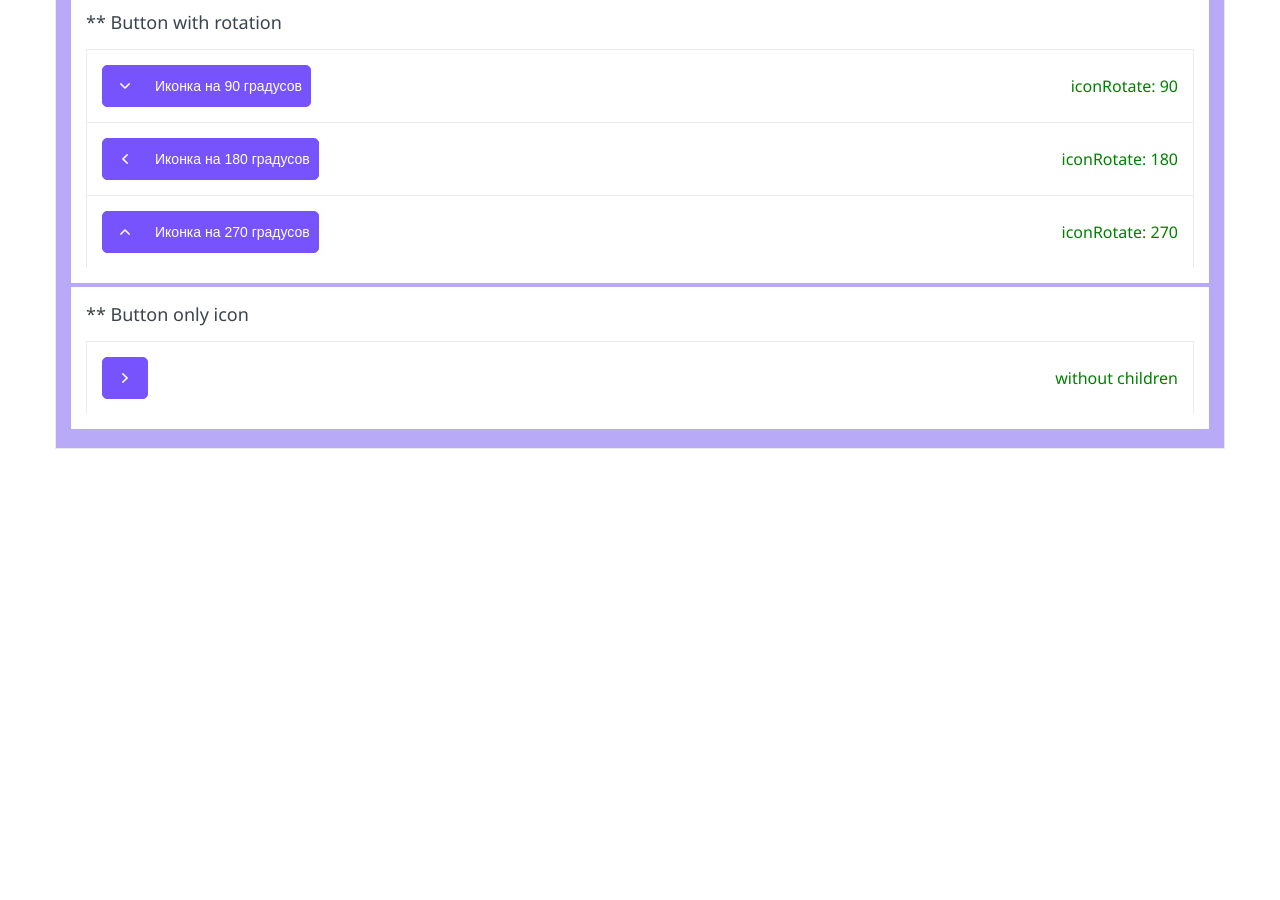
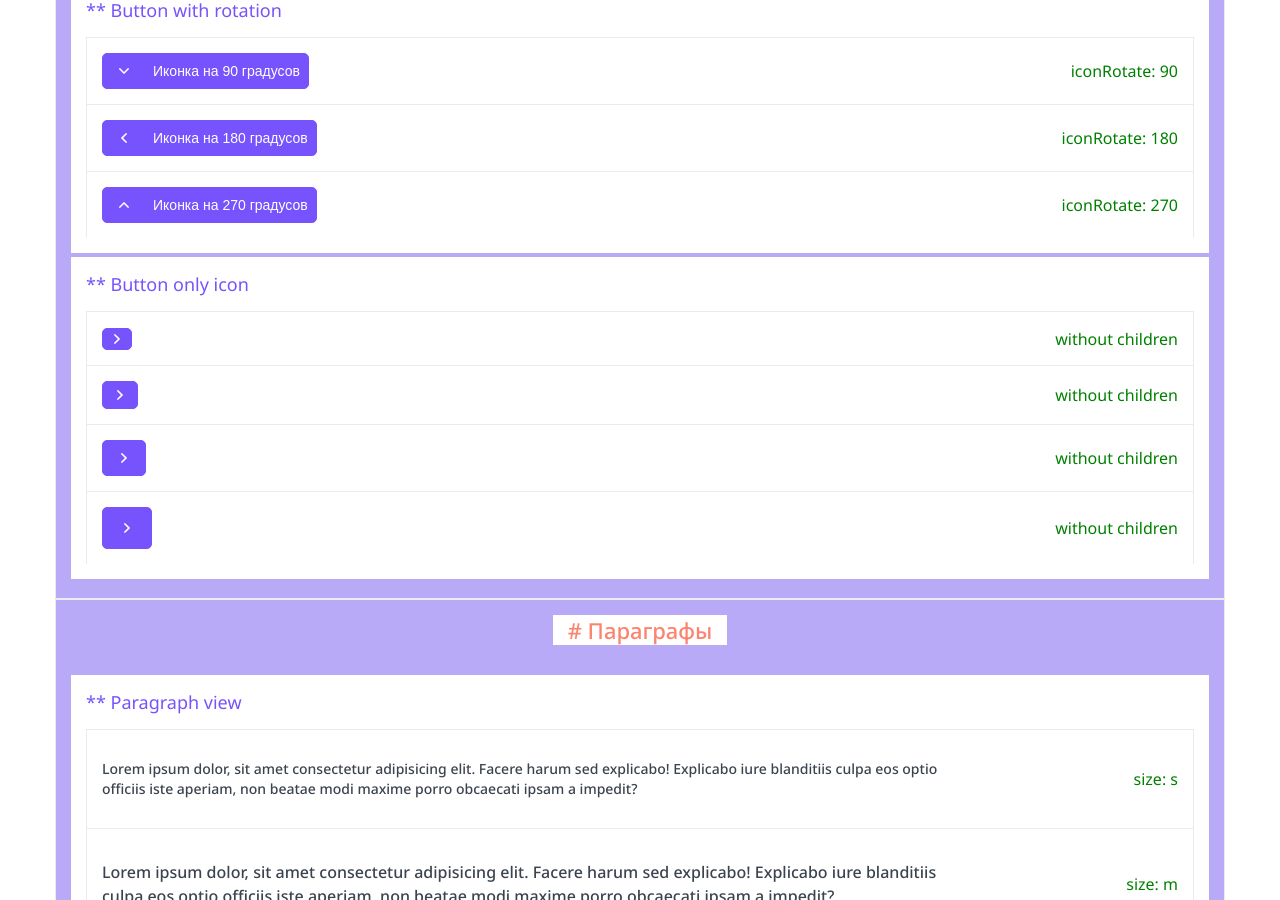
Before and after one commit to mr-scrpt/nextjs-top-app, a Next.js app: page /kit in a window 1280 px wide. Shown: the part 880-1780 px from the top of the page. Before the commit the page ends 1329 px from the top, so only its background shows below. Built offline with nearby package versions, Linux system fonts and the light colour scheme.

Commit message:
implemented: paragraph

```diff
--- a/components/Button/Button.module.css
+++ b/components/Button/Button.module.css
@@ -222,27 +222,29 @@ button.button_view_transparent:hover {
 }
 
 .button.button_size_s .icon {
-  width: 14px;
+  width: 20px;
+  height: 20px;
   margin: 0 4px;
 
   background-size: contain;
 }
 
 .button.button_size_m .icon {
-  width: 16px;
+  width: 26px;
+  height: 26px;
   margin: 0 4px;
 
   background-size: contain;
 }
 
 .button.button_size_l .icon {
-  width: 36px;
-  height: 40px;
+  width: 34px;
+  height: 34px;
   margin: 0 4px;
 }
 
 .button.button_size_xl .icon {
-  width: 42px;
-  height: 38px;
+  width: 40px;
+  height: 40px;
   margin: 0 4px;
 }
--- /dev/null
+++ b/components/Paragraph/Paragraph.module.css
@@ -0,0 +1,43 @@
+.paragraph {
+  font-weight: 400;
+}
+
+.paragraph.paragraph_size_s {
+  font-size: 14px;
+  line-height: 20px;
+}
+
+.paragraph.paragraph_size_m {
+  font-size: 16px;
+  line-height: 24px;
+}
+
+.paragraph.paragraph_size_l {
+  font-size: 18px;
+  line-height: 28px;
+}
+
+.paragraph.paragraph_size_xl {
+  font-size: 22px;
+  line-height: 32px;
+}
+
+.paragraph.paragraph_view_i {
+  font-style: italic;
+}
+
+.paragraph.paragraph_view_b_300 {
+  font-weight: 300;
+}
+
+.paragraph.paragraph_view_b_500 {
+  font-weight: 500;
+}
+
+.paragraph.paragraph_view_b_600 {
+  font-weight: 600;
+}
+
+.paragraph.paragraph_view_b_700 {
+  font-weight: 700;
+}
--- /dev/null
+++ b/components/Paragraph/Paragraph.tsx
@@ -0,0 +1,32 @@
+import { ParagraphProps } from './Paragraph.props';
+import cn from 'classnames';
+import styles from './Paragraph.module.css';
+export const Paragraph = ({
+  size='l',
+  children,
+  className,
+  view='normal',
+  weight='500',
+  ...props
+}: ParagraphProps) :JSX.Element => {
+  const paragraphClass = cn(styles.paragraph, {
+    [ styles.paragraph_size_s ]: size === 's',
+    [ styles.paragraph_size_m ]: size === 'm',
+    [ styles.paragraph_size_l ]: size === 'l',
+    [ styles.paragraph_size_xl ]: size === 'xl',
+
+    [ styles.paragraph_view_i ]: view === 'i',
+    [ styles.paragraph_view_b_300 ]: weight === '300',
+    [ styles.paragraph_view_b_500 ]: weight === '500',
+    [ styles.paragraph_view_b_600 ]: weight === '600',
+    [ styles.paragraph_view_b_700 ]: weight === '700',
+  }, className);
+  return (
+    <p
+      className={ paragraphClass }
+      { ...props }
+    >
+      {children}
+    </p>
+  );
+};
--- a/components/Title/Title.tsx
+++ b/components/Title/Title.tsx
@@ -1,9 +1,9 @@
 import { TitleProps } from './Title.props';
 import styles from './Title.module.css';
-import cx from 'classnames';
+import cn from 'classnames';
 export const Title = ({ tag, children, className, ...props }:TitleProps): JSX.Element => {
 
-  const titleClass = cx(styles.title, className, {
+  const titleClass = cn(styles.title, className, {
     [ styles.title_main ]: tag ==='h1',
     [ styles.title_middle ]: tag ==='h2',
     [ styles.title_sub ]: tag ==='h3',
--- /dev/null
+++ b/kit/KitParagraph/KitParagrap.tsx
@@ -0,0 +1,66 @@
+import { Paragraph } from '../../components/Paragraph/Paragraph';
+import { KitBox } from '../KitBox/KitBox';
+import { KitRow } from '../KitRow/KitRow';
+import { KitSection } from '../KitSection/KitSection';
+import { KitParagraphProps } from './KitParagraph.props';
+
+export const KitParagraph = ({ className }: KitParagraphProps): JSX.Element => {
+
+  return(
+    <KitSection
+      name="Параграфы"
+      className={ className }
+  >
+
+      <KitBox
+        name='Paragraph view'
+      >
+        <KitRow name='size: s'>
+          <Paragraph size='s'>Lorem ipsum dolor, sit amet consectetur adipisicing elit. Facere harum sed explicabo! Explicabo iure blanditiis culpa eos optio officiis iste aperiam, non beatae modi maxime porro obcaecati ipsam a impedit?</Paragraph>
+        </KitRow>
+        <KitRow name='size: m'>
+          <Paragraph size='m'>Lorem ipsum dolor, sit amet consectetur adipisicing elit. Facere harum sed explicabo! Explicabo iure blanditiis culpa eos optio officiis iste aperiam, non beatae modi maxime porro obcaecati ipsam a impedit?</Paragraph>
+        </KitRow>
+        <KitRow name='size: l'>
+          <Paragraph size='l'>Lorem ipsum dolor, sit amet consectetur adipisicing elit. Facere harum sed explicabo! Explicabo iure blanditiis culpa eos optio officiis iste aperiam, non beatae modi maxime porro obcaecati ipsam a impedit?</Paragraph>
+        </KitRow>
+        <KitRow name='size: xl'>
+          <Paragraph size='xl'>Lorem ipsum dolor, sit amet consectetur adipisicing elit. Facere harum sed explicabo! Explicabo iure blanditiis culpa eos optio officiis iste aperiam, non beatae modi maxime porro obcaecati ipsam a impedit?</Paragraph>
+        </KitRow>
+      </KitBox>
+
+      <KitBox
+        name='Paragraph style'
+      >
+        <KitRow name='style: italic'>
+          <Paragraph view='i'>Lorem ipsum dolor, sit amet consectetur adipisicing elit. Facere harum sed explicabo! Explicabo iure blanditiis culpa eos optio officiis iste aperiam, non beatae modi maxime porro obcaecati ipsam a impedit?</Paragraph>
+        </KitRow>
+
+      </KitBox>
+
+      <KitBox
+        name='Paragraph weight'
+      >
+        <KitRow name='weight: 300'>
+          <Paragraph weight='300'>Lorem ipsum dolor, sit amet consectetur adipisicing elit. Facere harum sed explicabo! Explicabo iure blanditiis culpa eos optio officiis iste aperiam, non beatae modi maxime porro obcaecati ipsam a impedit?</Paragraph>
+        </KitRow>
+        <KitRow name='weight: 400'>
+          <Paragraph weight='400'>Lorem ipsum dolor, sit amet consectetur adipisicing elit. Facere harum sed explicabo! Explicabo iure blanditiis culpa eos optio officiis iste aperiam, non beatae modi maxime porro obcaecati ipsam a impedit?</Paragraph>
+        </KitRow>
+
+        <KitRow name='weight: 500'>
+          <Paragraph weight='500'>Lorem ipsum dolor, sit amet consectetur adipisicing elit. Facere harum sed explicabo! Explicabo iure blanditiis culpa eos optio officiis iste aperiam, non beatae modi maxime porro obcaecati ipsam a impedit?</Paragraph>
+        </KitRow>
+
+        <KitRow name='weight: 600'>
+          <Paragraph weight='600'>Lorem ipsum dolor, sit amet consectetur adipisicing elit. Facere harum sed explicabo! Explicabo iure blanditiis culpa eos optio officiis iste aperiam, non beatae modi maxime porro obcaecati ipsam a impedit?</Paragraph>
+        </KitRow>
+
+        <KitRow name='weight: 600'>
+          <Paragraph weight='700'>Lorem ipsum dolor, sit amet consectetur adipisicing elit. Facere harum sed explicabo! Explicabo iure blanditiis culpa eos optio officiis iste aperiam, non beatae modi maxime porro obcaecati ipsam a impedit?</Paragraph>
+        </KitRow>
+
+      </KitBox>
+    </KitSection>
+  );
+};
--- /dev/null
+++ b/kit/KitParagraph/KitParagraph.module.css
@@ -0,0 +1,3 @@
+.kitParagraph {
+  margin: 0;
+}
--- /dev/null
+++ b/kit/KitParagraph/KitParagraph.props.ts
@@ -0,0 +1,5 @@
+import { DetailedHTMLProps, HTMLAttributes } from 'react';
+
+export interface KitParagraphProps extends DetailedHTMLProps<HTMLAttributes<HTMLDivElement>, HTMLDivElement>{
+
+}
--- a/kit/KitWrapp/KitWrapp.tsx
+++ b/kit/KitWrapp/KitWrapp.tsx
@@ -3,6 +3,7 @@ import { KitButtons } from '../KitButtons/KitButtons';
 import styles from './KitWrapp.module.css';
 import { KitWrapProps } from './KitWrapp.props';
 import cn from 'classnames';
+import { KitParagraph } from '../KitParagraph/KitParagrap';
 export const KitWrapp = ({ className }:KitWrapProps): JSX.Element => {
 	const kitWrappClass = cn(styles.kitWrapp, {}, className);
   return (
@@ -12,22 +13,7 @@ export const KitWrapp = ({ className }:KitWrapProps): JSX.Element => {
         <div className={ styles.kitWrapp__body }>
 
           <KitButtons className={ styles.kitWrapp__section } />
-          {/*  <KitSection
-            name="Кнопка"
-            className={ styles.kit__section }
-					>
-            <KitBox name='Вид кнопок'>
-              <KitRow name="Простая кнопка">
-                <Button
-                  view='primary'
-                  size='l'
-          >
-                  Кнопка
-                </Button>
-              </KitRow>
-            </KitBox>
-          </KitSection> */}
-
+          <KitParagraph className={ styles.kitWrapp__section } />
         </div>
       </div>
     </div>
--- a/kit/kitBox/kitBox.module.css
+++ b/kit/kitBox/kitBox.module.css
@@ -20,7 +20,7 @@
   width: 100%;
   margin-bottom: 15px;
 
-  color: var(--dark);
+  color: var(--primary);
 
   font-size: 18px;
 }
--- a/kit/kitButtons/kitButtons.tsx
+++ b/kit/kitButtons/kitButtons.tsx
@@ -146,12 +146,35 @@ export const KitButtons = ({ className }:KitButtonsProps):JSX.Element =>{
         <KitRow name='without children'>
           <Button
             view='primary'
+            size='s'
+            includeIcon={ <IconArrow /> }
+            iconPosition='right'
+          ></Button>
+
+        </KitRow>
+        <KitRow name='without children'>
+          <Button
+            view='primary'
+            size='m'
+            includeIcon={ <IconArrow /> }
+            iconPosition='right'
+          ></Button>
+        </KitRow>
+        <KitRow name='without children'>
+          <Button
+            view='primary'
             size='l'
             includeIcon={ <IconArrow /> }
             iconPosition='right'
-          >
-
-          </Button>
+          ></Button>
+        </KitRow>
+        <KitRow name='without children'>
+          <Button
+            view='primary'
+            size='xl'
+            includeIcon={ <IconArrow /> }
+            iconPosition='right'
+          ></Button>
         </KitRow>
 
       </KitBox>
--- a/kit/kitRow/KitRow.module.css
+++ b/kit/kitRow/KitRow.module.css
@@ -12,9 +12,13 @@
 }
 
 .kitRow__title {
+  min-width: 200px;
+
+  text-align: right;
+
   color: green;
 }
 
 .kitRow__item {
-  color: yellow;
+  width: calc(100% - 200px);
 }
```
Also changed, not shown: components/Paragraph/Paragraph.props.ts (added, +11 -0 lines).
